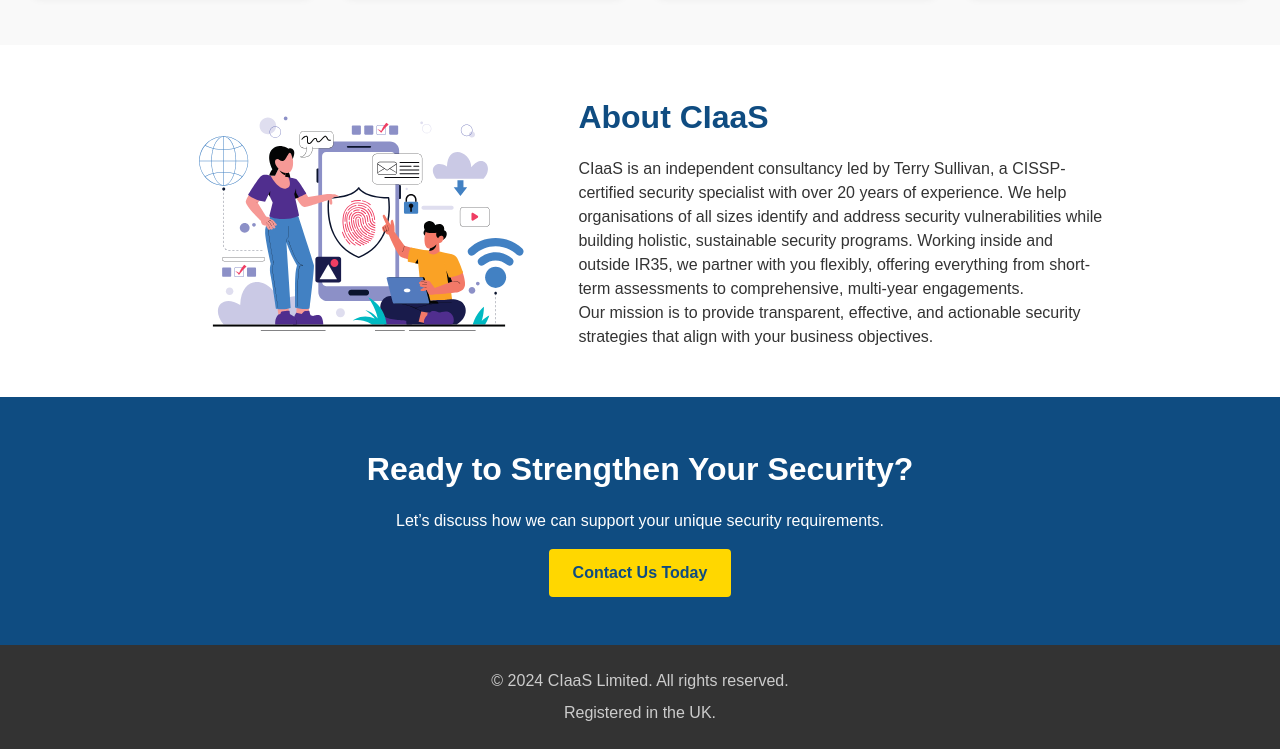
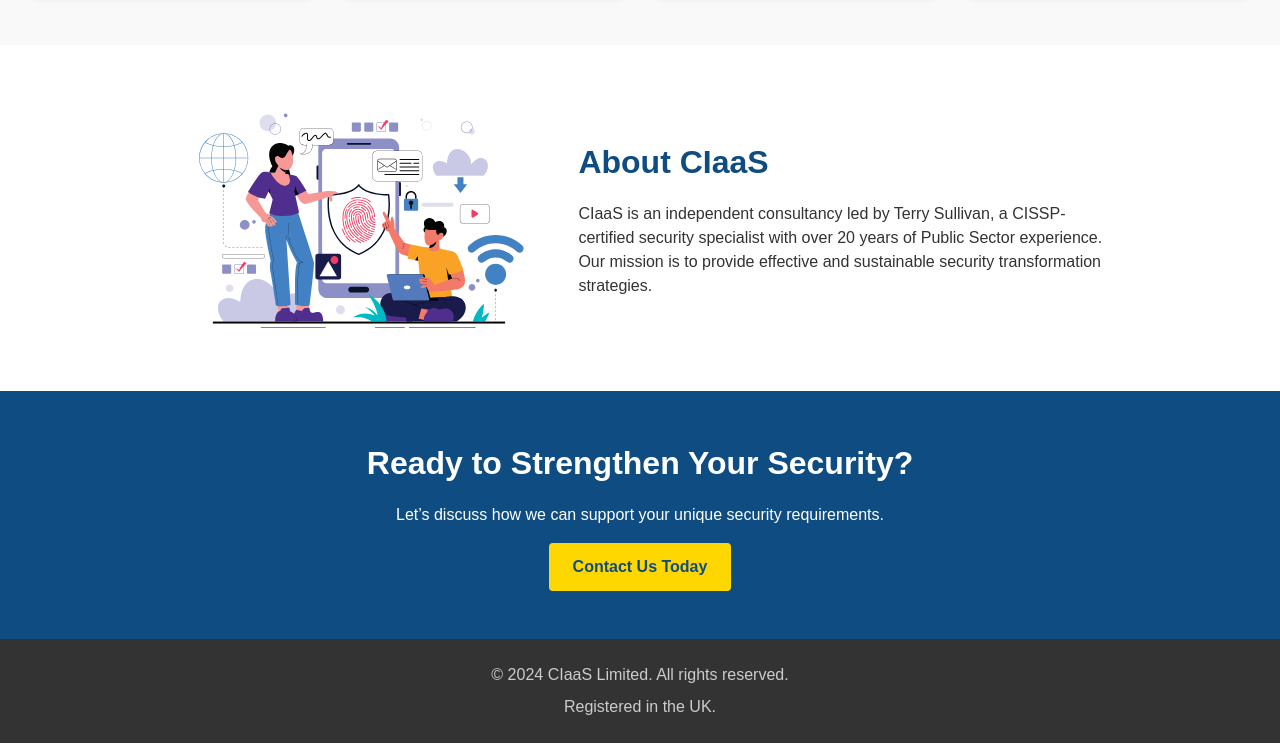
Before and after one commit to tersul/tersul.github.io, a plain HTML site: page index.html in a window 1280 px wide. Shown: the part 1199-1948 px from the top of the page. Drawn offline with Linux system fonts and the light colour scheme.

Commit message:
Update index.html

```diff
--- a/index.html
+++ b/index.html
@@ -290,12 +290,10 @@
   <div class="about-content">
     <h2>About CIaaS</h2>
     <p>
-      CIaaS is an independent consultancy led by Terry Sullivan, a CISSP-certified security specialist with over 20 years of experience.
-      We help organisations of all sizes identify and address security vulnerabilities while building holistic, sustainable security programs.
-      Working inside and outside IR35, we partner with you flexibly, offering everything from short-term assessments to comprehensive, multi-year engagements.
-    </p>
+      CIaaS is an independent consultancy led by Terry Sullivan, a CISSP-certified security specialist with over 20 years of Public Sector experience.
+      </p>
     <p>
-      Our mission is to provide transparent, effective, and actionable security strategies that align with your business objectives.
+      Our mission is to provide effective and sustainable security transformation strategies.
     </p>
   </div>
 </section>
```
